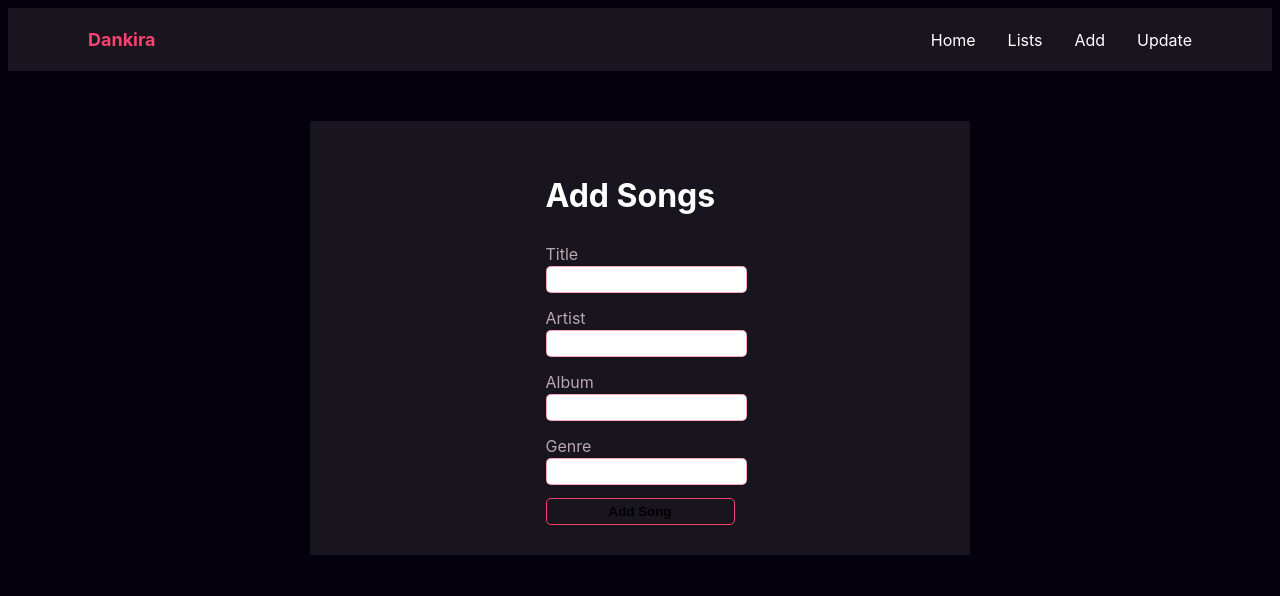
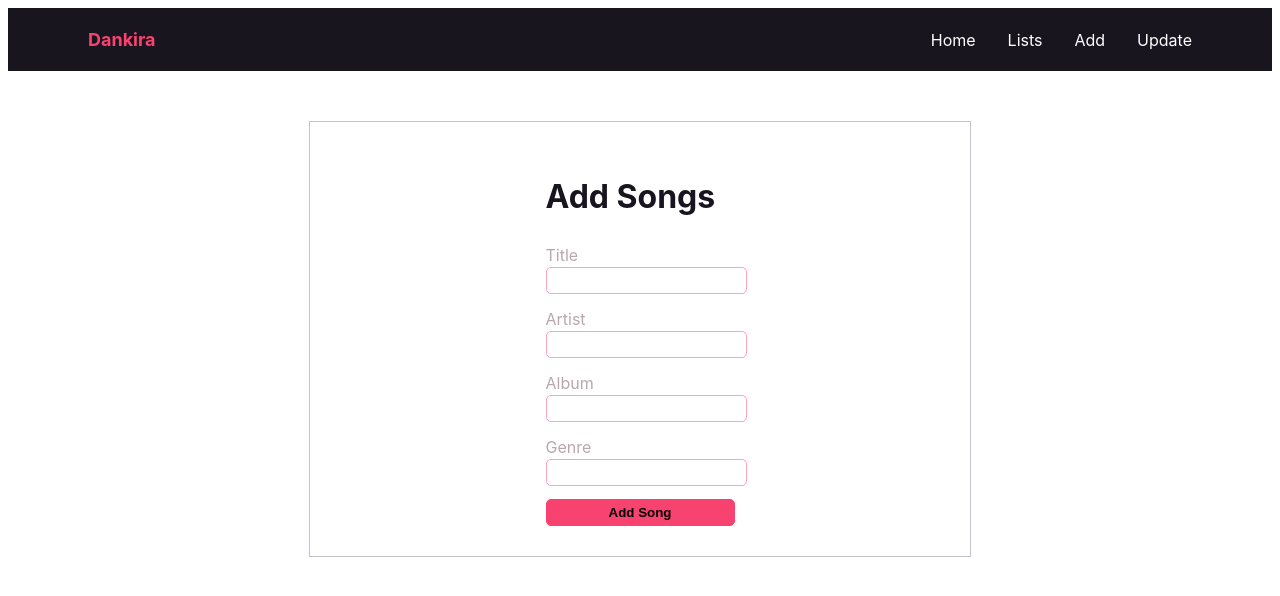
Before and after one commit to MikiZenebe/Song-Information, a React (Vite) app in the folder client/: page /add in a window 1280 px wide. Shown: the top 596 px of the page. Built offline with nearby package versions, Linux system fonts and the light colour scheme.

Commit message:
detail-page

```diff
--- a/client/src/index.css
+++ b/client/src/index.css
@@ -5,7 +5,7 @@
   padding: 0;
   margin: 0;
   color-scheme: light dark;
-  background-color: #05000e;
+  background-color: #ffffff;
 
   font-synthesis: none;
   text-rendering: optimizeLegibility;
--- a/client/src/pages/AddSongs.tsx
+++ b/client/src/pages/AddSongs.tsx
@@ -13,7 +13,7 @@ export default function AddSongs() {
 
   const handleSubmit = (e: React.FormEvent) => {
     e.preventDefault();
-    const newSong = { id: "", title, artist, album, genre };
+    const newSong = { _id: "", title, artist, album, genre };
     dispatch(addSongStart(newSong));
 
     if (newSong) {
@@ -75,8 +75,8 @@ export default function AddSongs() {
 
 const Container = styled.div`
   max-width: 600px;
-  background-color: #18151f;
-  color: #ffffff;
+  background-color: white;
+  color: #18151f;
   width: auto;
   margin: 50px auto;
   display: flex;
@@ -84,6 +84,7 @@ const Container = styled.div`
   align-items: center;
   justify-content: space-between;
   padding: 30px 30px;
+  border: 1px solid #695d8561;
 
   @media (max-width: 850px) {
     padding: 50px 30px;
@@ -108,7 +109,7 @@ const Button = styled.button`
   transition: all 0.4s ease-in-out;
   border-radius: 5px;
   font-weight: 600;
-  background: transparent;
+  background: #f8426f;
 
   &:hover {
     width: 100%;
@@ -132,6 +133,8 @@ const Divs = styled.form`
     border: 1px solid #f842707a;
     transition: all 0.4s ease-in-out;
     border-radius: 5px;
+    background-color: transparent;
+    color: #18151f;
   }
 
   input:focus {
--- a/client/src/pages/DetailSong.tsx
+++ b/client/src/pages/DetailSong.tsx
@@ -8,7 +8,6 @@ import { useEffect, useState } from "react";
 import { useParams } from "react-router-dom";
 import { Song } from "../types/SongType";
 import { getSingleSongUrl } from "../api/index";
-import { css } from "@emotion/react";
 import axios from "axios";
 
 export default function DetailSong() {
@@ -36,10 +35,6 @@ export default function DetailSong() {
   if (loading) return <p>Loading....</p>;
   if (error) return <p>{error}</p>;
   if (!song) return <p>Song not found</p>;
-
-  interface btnProps {
-    success: string;
-  }
 
   return (
     <Container>
@@ -71,8 +66,12 @@ export default function DetailSong() {
         </Table>
 
         <BtnContainer>
-          <DetailBtn update>Update</DetailBtn>
-          <DetailBtn delete>Delete</DetailBtn>
+          <DetailBtn update delete={false}>
+            Update
+          </DetailBtn>
+          <DetailBtn delete update={false}>
+            Delete
+          </DetailBtn>
         </BtnContainer>
       </div>
     </Container>
--- a/client/src/pages/SongList.tsx
+++ b/client/src/pages/SongList.tsx
@@ -45,7 +45,12 @@ export default function SongList() {
                 return (
                   <tr key={song._id}>
                     <td>
-                      <Link to={`/song/${song._id}`}>{song.title}</Link>
+                      <Link
+                        to={`/song/${song._id}`}
+                        style={{ color: "#18151f" }}
+                      >
+                        {song.title}
+                      </Link>
                     </td>
                     <td>{song.artist}</td>
                     <td>{song.album}</td>
--- a/client/src/pages/WelcomePage.tsx
+++ b/client/src/pages/WelcomePage.tsx
@@ -25,11 +25,12 @@ const Wrapper = styled.div`
   justify-content: center;
   align-items: center;
   height: 100vh;
-  background: #05000e;
+  background: #ffffff;
   backdrop-filter: blur(10px);
   flex-direction: column;
   max-width: 600px;
   margin: auto;
+  color: #05000e;
 
   p {
     width: 100%;
--- a/client/src/styles/tableStyle.ts
+++ b/client/src/styles/tableStyle.ts
@@ -1,14 +1,14 @@
 import styled from "@emotion/styled";
 
 interface btnProps {
-  update: string;
+  update: boolean;
   delete: boolean;
 }
 
 export const Container = styled.div`
   max-width: 600px;
-  background-color: #18151f;
-  color: #ffffff;
+  background-color: #ffffff;
+  color: #18151f;
   width: auto;
   margin: 50px auto;
   display: flex;
@@ -31,14 +31,14 @@ export const Table = styled.div`
   td,
   th {
     padding: 15px 25px;
-
     @media (max-width: 750px) {
       padding: 15px 25px;
     }
   }
 
   tr:nth-child(even) {
-    background-color: #493f3f87;
+    background-color: #e5e3ea;
+    color: #18151f;
   }
   tr:hover {
     background-color: #f8426f;
@@ -49,7 +49,8 @@ export const Table = styled.div`
     padding-top: 12px;
     padding-bottom: 12px;
     text-align: left;
-    background-color: #3a3349;
+    background-color: #18151f;
+    color: white;
   }
 `;
 
```
